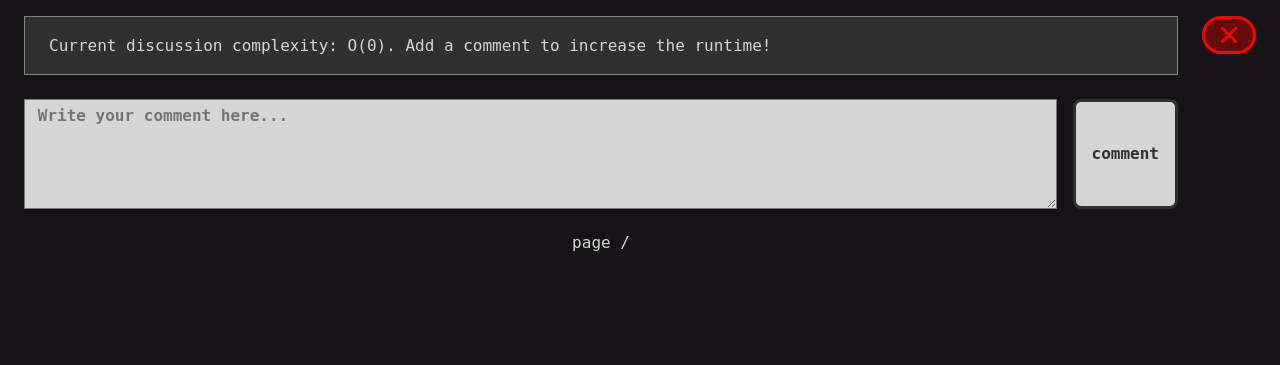
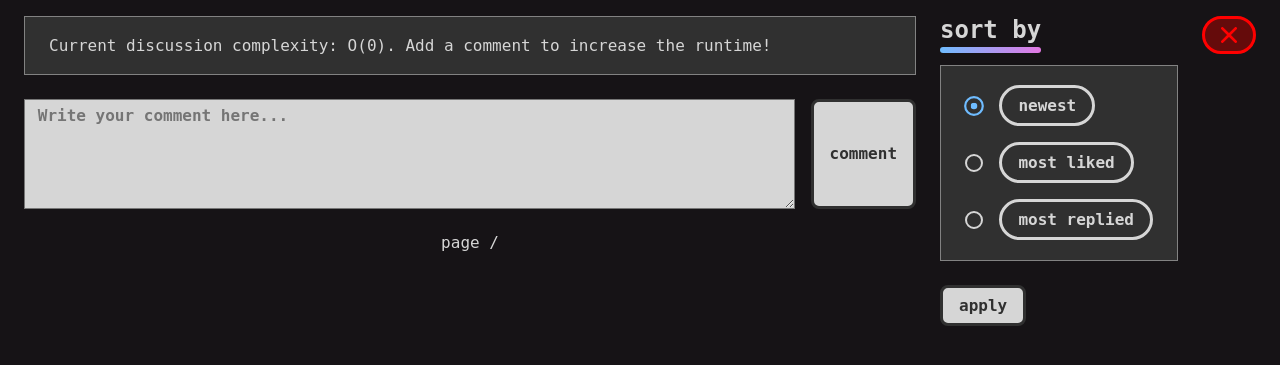
Before and after one commit to DragoNikaa/underAlgo, a Django app: template algorithms/templates/algorithms/comment_list.html in a window 1280 px wide. Shown: the part 72-437 px from the top of the page. Run offline with Django 5.2, Linux system fonts and the light colour scheme; the template is opened without the code that fills it: values that come from a table or form of the project are taken from there, others are empty.

Commit message:
feat: add comment sorting menu

```diff
--- a/algorithms/static/algorithms/scripts/search.js
+++ b/algorithms/static/algorithms/scripts/search_sort.js
@@ -1,6 +1,3 @@
-addClearButtonListeners();
-fillFormWithUrlParams(document.getElementById("search-form"));
-
 function addClearButtonListeners() {
 	clearSelectionsOnClick("clear-difficulty-button", "difficulty");
 	clearSelectionsOnClick("clear-categories-button", "category");
--- a/algorithms/templates/algorithms/comment.html
+++ b/algorithms/templates/algorithms/comment.html
@@ -29,7 +29,7 @@
 			</form>
 			{% endif %}
 			{% if not is_replies_page %}
-			<a href="{% url 'comment-replies' algorithm.slug comment.id %}{% querystring page=1 next=request.get_full_path %}"
+			<a href="{% url 'comment-replies' algorithm.slug comment.id %}{% querystring sortby=None page=1 next=request.get_full_path %}"
 				class="link align-items-center small-gap">
 				<svg height="1em" viewBox="0 0 19.99 19.99">
 					<use href="{% static 'icons/icons.svg' %}#discussion"></use>
--- a/algorithms/templates/algorithms/comment_list.html
+++ b/algorithms/templates/algorithms/comment_list.html
@@ -24,14 +24,14 @@
 	{% endif %}
 	<form method="post">
 		{% csrf_token %}
-		<input type="hidden" name="next" value="{{ request.path }}{% querystring page=1 %}">
+		<input type="hidden" name="next" value="{{ request.path }}{% querystring sortby=None page=1 %}">
 		<div class="flex-row medium-gap">
 			<textarea id="{{ form.body.auto_id }}"
 					  name="{{ form.body.html_name }}"
 					  placeholder="Write your {% if is_replies_page %}reply{% else %}comment{% endif %} here..."
 					  rows="5"
 					  class="flex-grow{% if form.body.errors %} field-error{% endif %}">{% if form.body.value %}{{ form.body.value }}{% endif %}</textarea>
-			<button>comment</button>
+			<button>{% if is_replies_page %}reply{% else %}comment{% endif %}</button>
 		</div>
 		{% for error in form.body.errors %}
 		<p class="error-message">{{ error }}</p>
@@ -39,4 +39,33 @@
 	</form>
 	{% include "pagination.html" %}
 </div>
+<div>
+	<h2>sort by</h2>
+	<form id="sort-form" class="flex-column large-gap">
+		{% if request.GET.next %}
+		<input type="hidden" name="next" value="{{ request.GET.next }}">
+		{% endif %}
+		<div class="tile flex-column medium-gap">
+			<label class="flex-row align-items-center medium-gap">
+			<input type="radio" name="sortby" value="newest" checked>
+			<span class="link">newest</span>
+			</label>
+			<label class="flex-row align-items-center medium-gap">
+			<input type="radio" name="sortby" value="most-liked">
+			<span class="link">most liked</span>
+			</label>
+			{% if not is_replies_page %}
+			<label class="flex-row align-items-center medium-gap">
+			<input type="radio" name="sortby" value="most-replied">
+			<span class="link">most replied</span>
+			</label>
+			{% endif %}
+		</div>
+		<button>apply</button>
+	</form>
+</div>
 {% endblock discussion_content %}
+{% block scripts %}
+<script src="{% static 'algorithms/scripts/search_sort.js' %}"></script>
+<script>fillFormWithUrlParams(document.getElementById("sort-form"));</script>
+{% endblock scripts %}
```
Also changed, not shown: algorithms/templates/algorithms/algorithms.html (+7 -3 lines), algorithms/views.py (+16 -4 lines).
